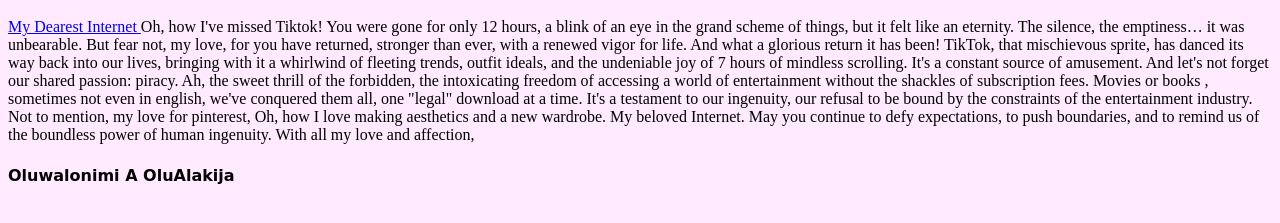
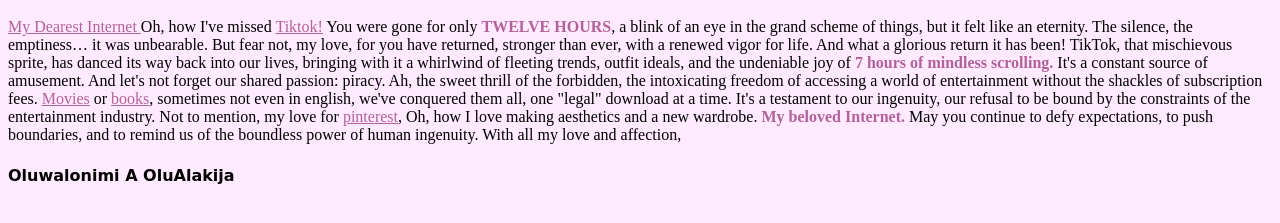
Before and after one commit to Oluwalonimi2004/Dearest-Internet, a plain HTML site: page index.html in a window 1280 px wide. Shown: the part 95-318 px from the top of the page. Drawn offline with Linux system fonts and the light colour scheme.

Commit message:
fixed the code some more

```diff
--- a/index.html
+++ b/index.html
@@ -13,12 +13,24 @@
   body {
     background-color: #ffeaff;
   }
+  b {color: #b2629a}
+  a {color: #b2629a}
 </style>
 <h1>
   My Dearest Internet
 </h1>
 <p>
-<a href="https://www.google.com/"> My Dearest Internet </a> Oh, how I've missed Tiktok! You were gone for only 12 hours, a blink of an eye in the grand scheme of things, but it felt like an eternity. The silence, the emptiness… it was unbearable. But fear not, my love, for you have returned, stronger than ever, with a renewed vigor for life. And what a glorious return it has been! TikTok, that mischievous sprite, has danced its way back into our lives, bringing with it a whirlwind of fleeting trends, outfit ideals, and the undeniable joy of 7 hours of mindless scrolling. It's a constant source of amusement. And let's not forget our shared passion: piracy. Ah, the sweet thrill of the forbidden, the intoxicating freedom of accessing a world of entertainment without the shackles of subscription fees. Movies or books , sometimes not even in english, we've conquered them all, one "legal" download at a time. It's a testament to our ingenuity, our refusal to be bound by the constraints of the entertainment industry. Not to mention, my love for pinterest, Oh, how I love making aesthetics and a new wardrobe. My beloved Internet. May you continue to defy expectations, to push boundaries, and to remind us of the boundless power of human ingenuity. With all my love and affection,
+<a href="https://www.google.com/"> My Dearest Internet </a> Oh, how I've missed
+  <a href="https://www.tiktok.com/@noahvalentinn/video/7459204675062156590">Tiktok!</a> You were gone for only <b>TWELVE HOURS</b>, a blink of an eye in the grand scheme of things, but it felt like an eternity. The silence, the emptiness… it was unbearable. But fear not, my love, for you have returned, stronger than ever, with a renewed vigor for life. And what a glorious return it has been! TikTok, that mischievous sprite, has danced its way back into our lives, bringing with it a whirlwind of fleeting trends, outfit ideals, and the undeniable joy of
+  <b>7 hours of mindless scrolling.</b>
+  It's a constant source of amusement. And let's not forget our shared passion: piracy. Ah, the sweet thrill of the forbidden, the intoxicating freedom of accessing a world of entertainment without the shackles of subscription fees.
+  <a href="https://sites.google.com/view/alllofskam/skam-france" >Movies</a>
+  or
+  <a href="https://vk.com/wall-196255529_3240"> books</a>,
+  sometimes not even in english, we've conquered them all, one "legal" download at a time. It's a testament to our ingenuity, our refusal to be bound by the constraints of the entertainment industry. Not to mention, my love for
+  <a href="https://www.pinterest.com/pin/781726447853550777/">pinterest</a>,
+  Oh, how I love making aesthetics and a new wardrobe.
+  <b>My beloved Internet. </b> May you continue to defy expectations, to push boundaries, and to remind us of the boundless power of human ingenuity. With all my love and affection,
 </p>
 <h4>
   Oluwalonimi A OluAlakija
```
